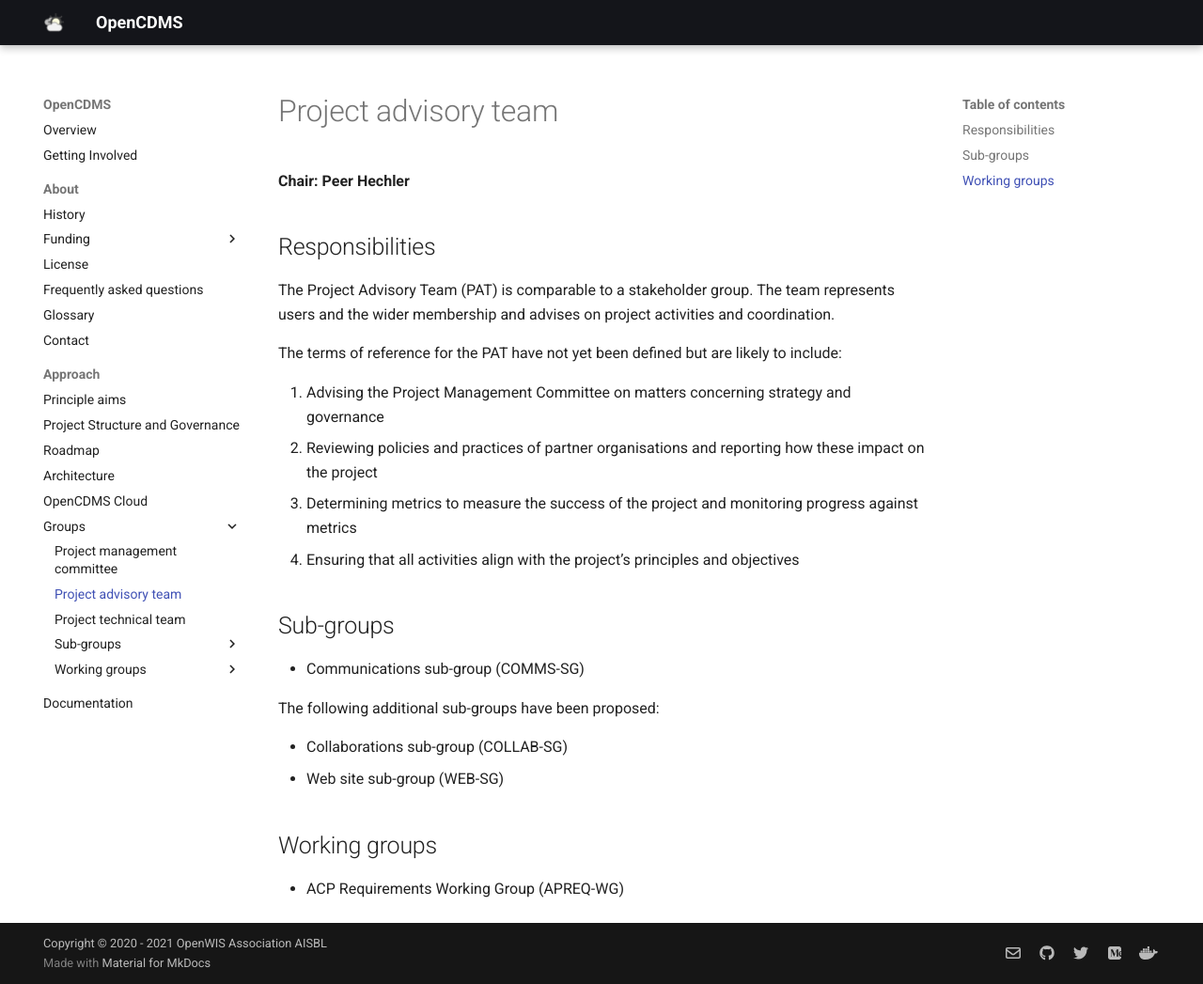
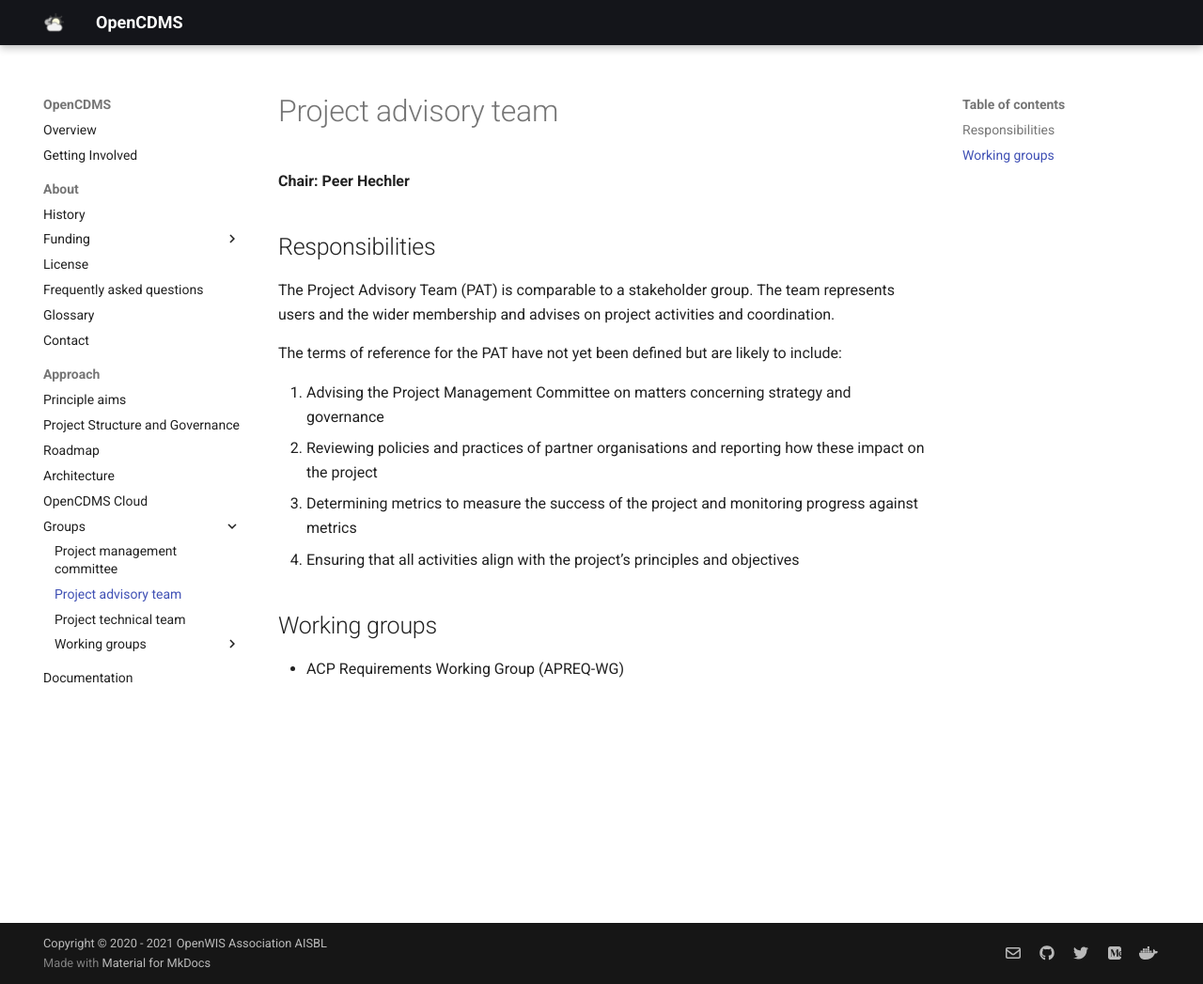
Before and after one commit to opencdms-project/opencdms.org, an MkDocs documentation site: the page built from docs/approach/groups/project-advisory-team.md, in a window 1280 px wide and 1047 px high. Shown: the whole window at 94% size. Built offline with MkDocs 1.6.1 and Material for MkDocs 9.7.7, drawn with Linux system fonts in a browser that asks for light colours; some of the changed lines change nothing that is shown.

Commit message:
comment COMMS-SG in project-advisory-team.md (and change all line endings to LF)

```diff
--- a/docs/approach/groups/project-advisory-team.md
+++ b/docs/approach/groups/project-advisory-team.md
@@ -11,8 +11,7 @@
 3. Determining metrics to measure the success of the project and monitoring progress against metrics
 4. Ensuring that all activities align with the project’s principles and objectives
 
-<!-- TODO: link groups -->
-
+<!--
 ## Sub-groups
 
 - Communications sub-group (COMMS-SG)
@@ -21,6 +20,7 @@
 
 - Collaborations sub-group (COLLAB-SG)
 - Web site sub-group (WEB-SG)
+-->
 
 ## Working groups
 
--- a/mkdocs.yml
+++ b/mkdocs.yml
@@ -63,8 +63,8 @@
       - approach/groups/project-management-committee.md
       - approach/groups/project-advisory-team.md
       - approach/groups/project-technical-team.md
-      - Sub-groups:
-        - approach/groups/sub-group/comms-sg.md
+#      - Sub-groups:
+#        - approach/groups/sub-group/comms-sg.md
       - Working groups:
         - approach/groups/working-group/apreq-wg.md
         - approach/groups/working-group/dmr-wg.md
```
